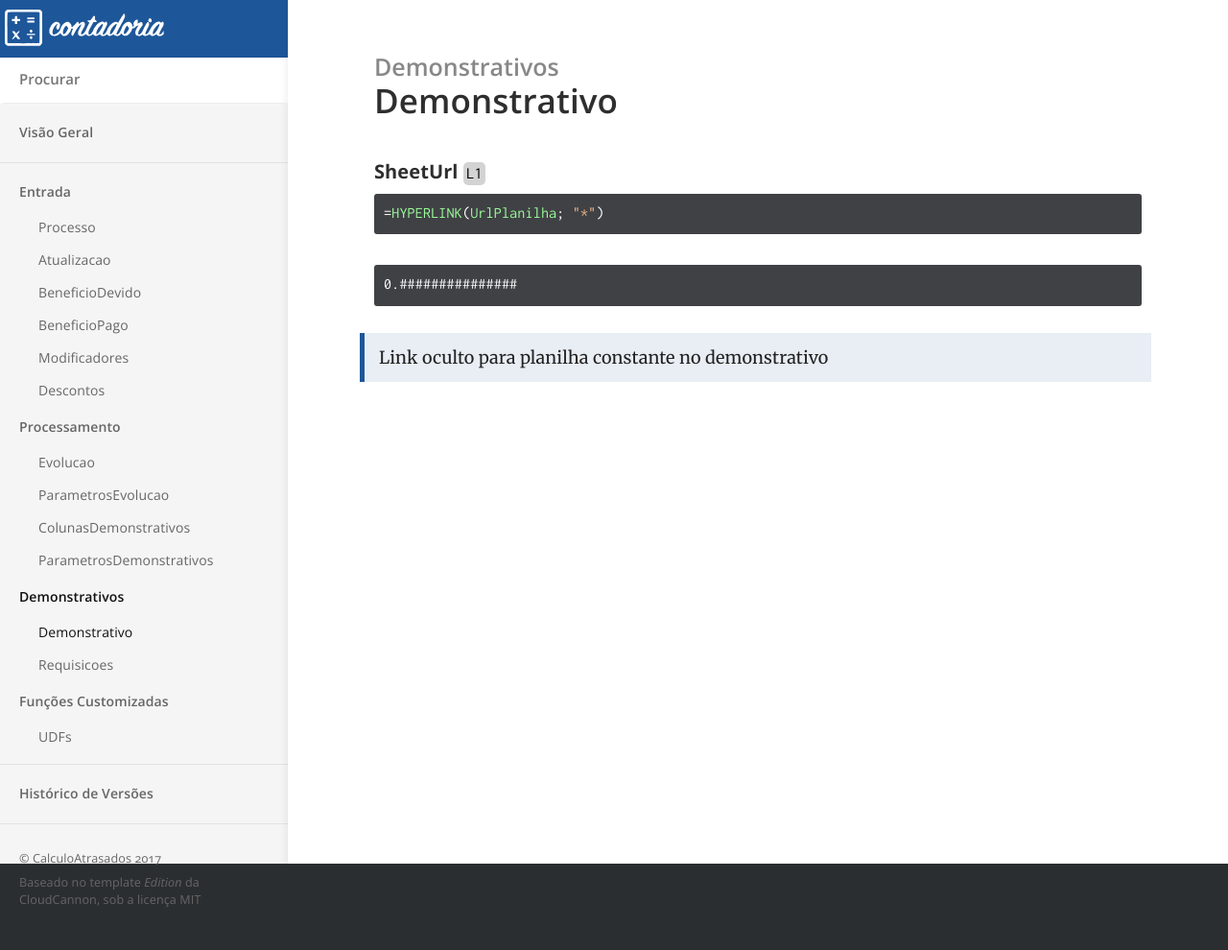
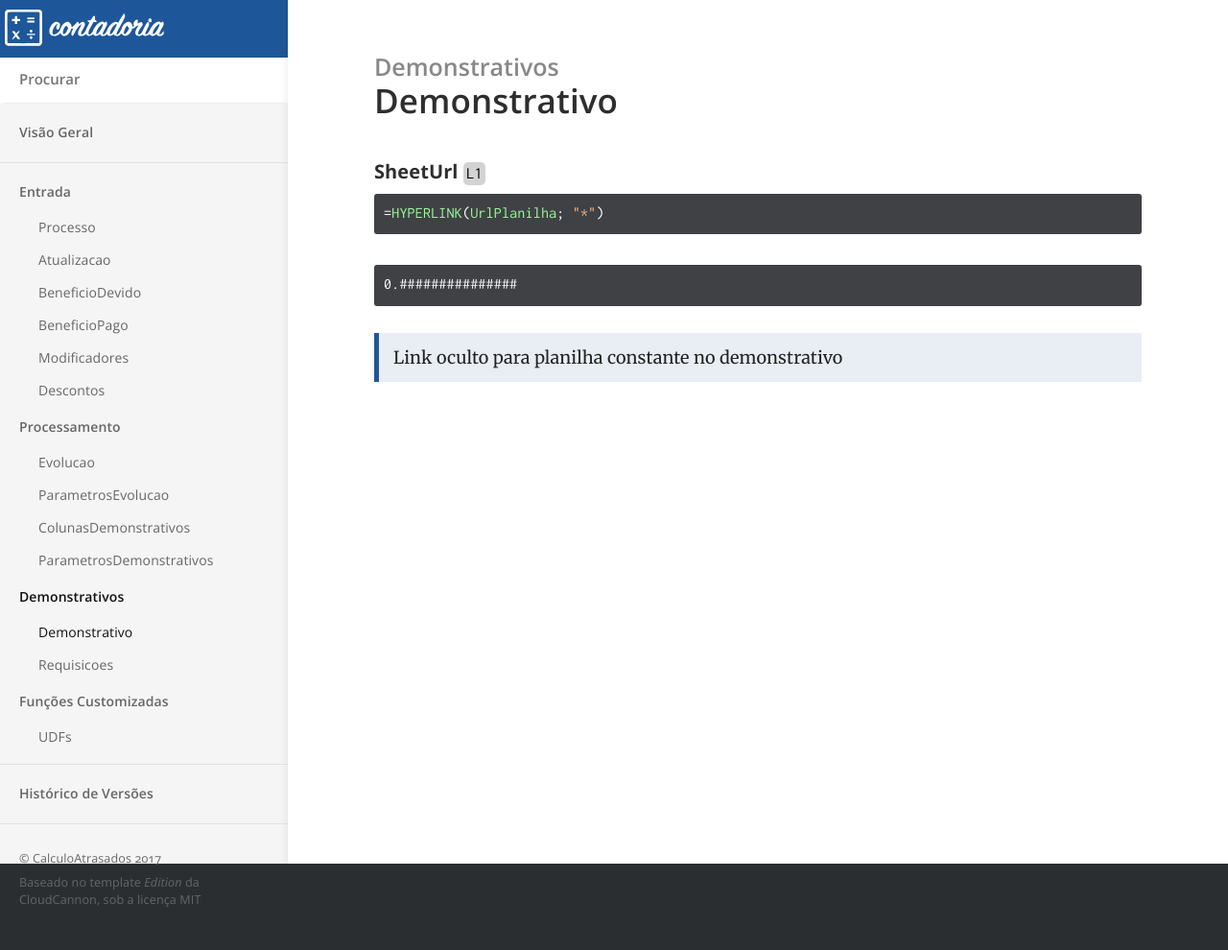
Before and after one commit to Contadoria/CalculoAtrasados, a Jekyll site: the page built from _docs/3-demonstrativos/Demonstrativo.md, in a window 1280 px wide. Shown: the whole page at 96% size. Built offline with Jekyll 4.4.1, drawn with Linux system fonts in a browser that asks for light colours.

Commit message:
Pequeno acerto no layout das notas

```diff
--- a/_sass/_layout.scss
+++ b/_sass/_layout.scss
@@ -424,8 +424,8 @@ h4 svg {
 blockquote {
 	border-left: 5px solid #FD0;
 	padding: 10px 15px;
-	margin-left: -15px;
-	margin-right: -10px;
+	margin-left: 0;
+	margin-right: 0;
 	background-color: $brand-colour-light;
 	border-color: $brand-colour;
 
```
